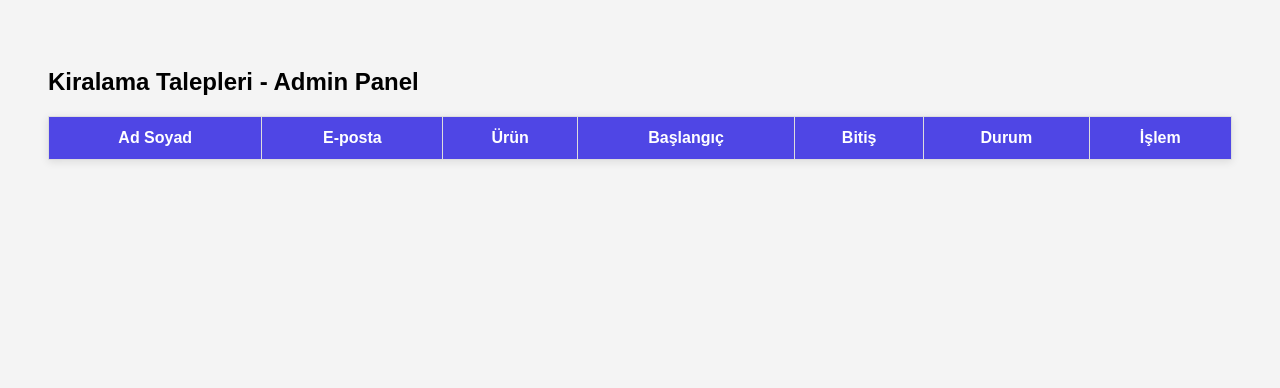
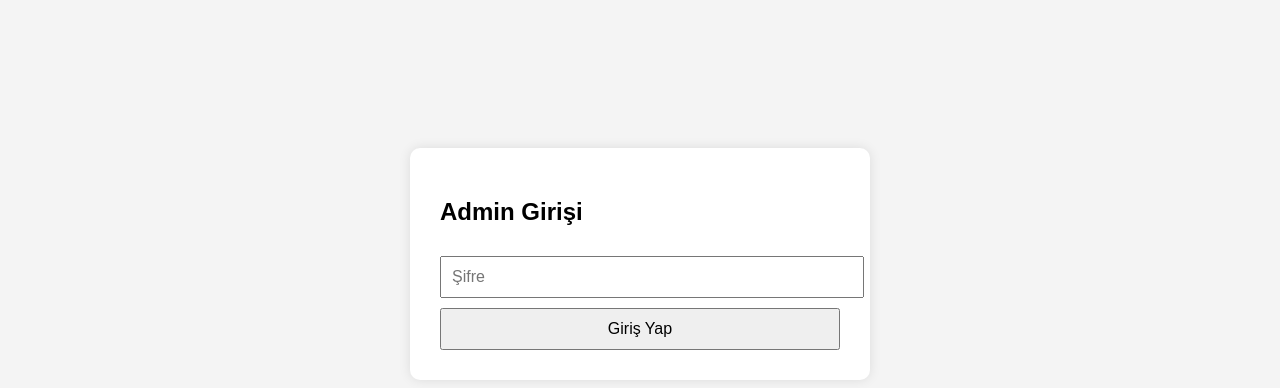
Before and after one commit to blackhawqq/kirent-html, a plain HTML site: page admin-panel.html in a window 1280 px wide. Drawn offline with Linux system fonts and the light colour scheme; no server answers.

Commit message:
Update admin-panel.html

```diff
--- a/admin-panel.html
+++ b/admin-panel.html
@@ -34,10 +34,32 @@
     }
     .onayla { background: #22c55e; }
     .reddet { background: #ef4444; }
+
+    #login-box {
+      max-width: 400px;
+      margin: 100px auto;
+      background: white;
+      padding: 30px;
+      border-radius: 10px;
+      box-shadow: 0 0 12px rgba(0,0,0,0.1);
+    }
+    input[type="password"], button {
+      width: 100%;
+      padding: 10px;
+      margin-top: 10px;
+      font-size: 16px;
+    }
   </style>
 </head>
 <body>
 
+<div id="login-box">
+  <h2>Admin Girişi</h2>
+  <input type="password" id="sifre" placeholder="Şifre" />
+  <button onclick="dogrula()">Giriş Yap</button>
+</div>
+
+<div id="panel" style="display:none;">
   <h2>Kiralama Talepleri - Admin Panel</h2>
   <table id="talepTablosu">
     <thead>
@@ -53,17 +75,31 @@
     </thead>
     <tbody></tbody>
   </table>
+</div>
 
 <script>
   const scriptURL = "https://script.google.com/macros/s/AKfycbwHO7lcnFnjArlpAimFW0j7kOcwqhHev6ZKUYQjPQPeiaOT4yxZN0kg5nnQ_OVhZKF4/exec";
+  const dogruSifre = "Kapadokya987";
 
-    async function listele() {
-      const response = await fetch(scriptURL);
-      const talepler = await response.json();
+  function dogrula() {
+    const sifre = document.getElementById("sifre").value;
+    if (sifre === dogruSifre) {
+      localStorage.setItem("admin", "giris");
+      document.getElementById("login-box").style.display = "none";
+      document.getElementById("panel").style.display = "block";
+      listele();
+    } else {
+      alert("Hatalı şifre!");
+    }
+  }
+
+  function listele() {
+    fetch(scriptURL)
+      .then(res => res.json())
+      .then(data => {
         const tbody = document.querySelector("tbody");
         tbody.innerHTML = "";
-
-      talepler.forEach(talep => {
+        data.forEach(talep => {
           const tr = document.createElement("tr");
           tr.innerHTML = `
             <td>${talep.ad}</td>
@@ -79,20 +115,27 @@
           `;
           tbody.appendChild(tr);
         });
+      });
   }
 
-    async function guncelleDurum(id, durum) {
+  function guncelleDurum(id, durum) {
     const formData = new FormData();
     formData.append("id", id);
     formData.append("durum", durum);
-      await fetch(scriptURL, {
+    fetch(scriptURL, {
       method: "POST",
       body: formData
-      });
+    }).then(() => listele());
+  }
+
+  // Oturum açık kalırsa tekrar giriş yapmadan göstersin
+  window.onload = () => {
+    if (localStorage.getItem("admin") === "giris") {
+      document.getElementById("login-box").style.display = "none";
+      document.getElementById("panel").style.display = "block";
       listele();
     }
-
-    window.onload = listele;
+  }
 </script>
 
 </body>
```
Lines whose indentation alone changed are shown as unchanged.
